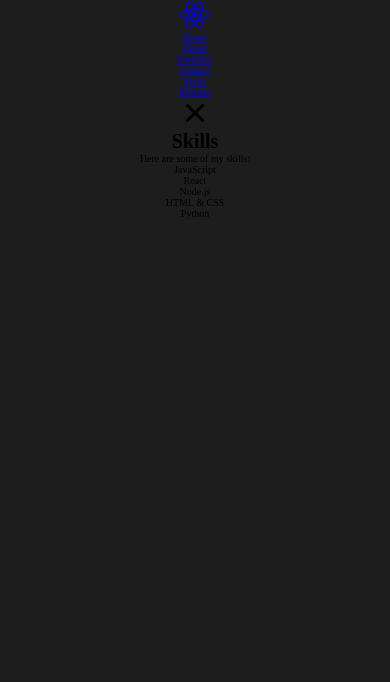
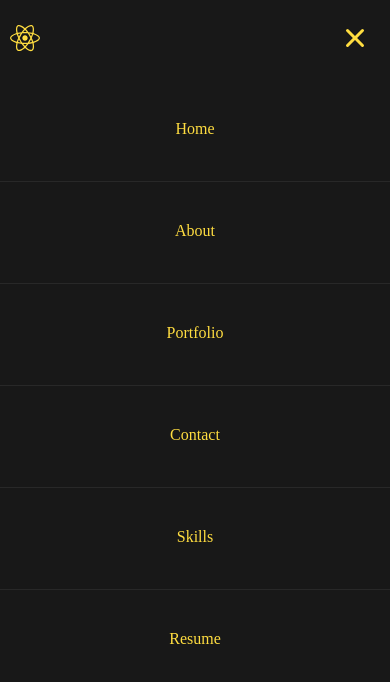
Before and after one commit to Ajudiya-Jay/Jay-Ajudiya, a React (Create React App) app in the folder portfolio-project/: page /contact in a window 390 px wide. Shown: the top 682 px of the page. Built offline with nearby package versions, Linux system fonts and the light colour scheme.

Commit message:
design navbar

```diff
--- a/portfolio-project/src/components/navBar/index.jsx
+++ b/portfolio-project/src/components/navBar/index.jsx
@@ -2,6 +2,7 @@ import React from "react";
 import { FaBars, FaReact } from "react-icons/fa";
 import { HiX } from "react-icons/hi";
 import { Link } from "react-router-dom";
+import './styles.scss';
 const data = [
     {
         label: 'Home',
@@ -41,11 +42,11 @@ const NavBar = () => {
                         <FaReact size={30} />
                     </Link>
                 </div>
-                <ul className="navbar__container__menu">
+                <ul className= {`navbar__container__menu ${toggleIcon ? '' : 'active'} `} >
                     {
                         data.map((item, index) => (
                             <li key={index} className="navbar__container__menu__item">
-                                <Link to={item.to} className="navbar__container__menu__item__link">
+                                <Link to={item.to} className="navbar__container__menu__item__links">
                                     {item.label}
                                 </Link>
                             </li>
--- a/portfolio-project/src/components/navBar/styles.scss
+++ b/portfolio-project/src/components/navBar/styles.scss
@@ -0,0 +1,94 @@
+.navbar{
+    background-color: var(--yellow-theme-nav-background-color);
+    height: 80px;
+    display: flex;
+    justify-content: center;
+    align-items: center;
+    font-size: 1.2rem;
+
+    &__container{
+        width: 100%;
+        height: inherit;
+        display: flex;
+        padding: 0px 20px;
+        align-items: center;
+
+        &__logo{
+            cursor: pointer;
+            color: var(--yellow-theme-main-color);
+        }
+
+        &__menu{
+            display: flex;
+            list-style: none;
+            text-align: center;
+
+            &__item{
+                line-height: 40px;
+                margin-right: 1.5rem;
+                font-size: 1.6rem;
+
+                &::after{
+                    content: '';
+                    display: block;
+                    width: 0;
+                    height: 3px;
+                    background: transparent;
+                    transition: all 0.3s ease-in-out;
+                }
+                &:hover::after{
+                    width: 100%;
+                    background: var(--yellow-theme-main-color);
+                }
+
+                &__links{
+                    text-decoration: none;
+                    color: var(--yellow-theme-main-color);
+                    padding: 0.5rem;
+                }
+            }
+        }
+    }
+}
+
+.nav-icon{
+    display: none;
+}
+
+@media only screen and (max-width: 768px) {
+    .navbar__container{
+        justify-content: space-between;
+        padding: 0px 10px;
+    }
+
+    .navbar__container__menu{
+        display: flex;
+        flex-direction: column;
+        justify-content: center;
+        width: 100%;
+        position: absolute;
+        top: 80px;
+        left: -110%;
+        opacity: 1;
+        transition: all 0.5s ease;
+
+        &.active{
+            background: #181818;
+            left: 0;
+            opacity: 1;
+        }
+
+        &__item{
+            border-bottom: 1px solid #282828;
+            margin: 0;
+            padding: 29px 0;
+        }
+    }
+
+    .nav-icon{
+        display: block;
+        color: var(--yellow-theme-main-color);
+        cursor: pointer;
+        padding-right: 20px;
+    }
+}
--- a/portfolio-project/src/index.css
+++ b/portfolio-project/src/index.css
@@ -25,5 +25,5 @@ body{
 }
 
 #root{
-    height: ;
+    height: 100%;
 }
```
